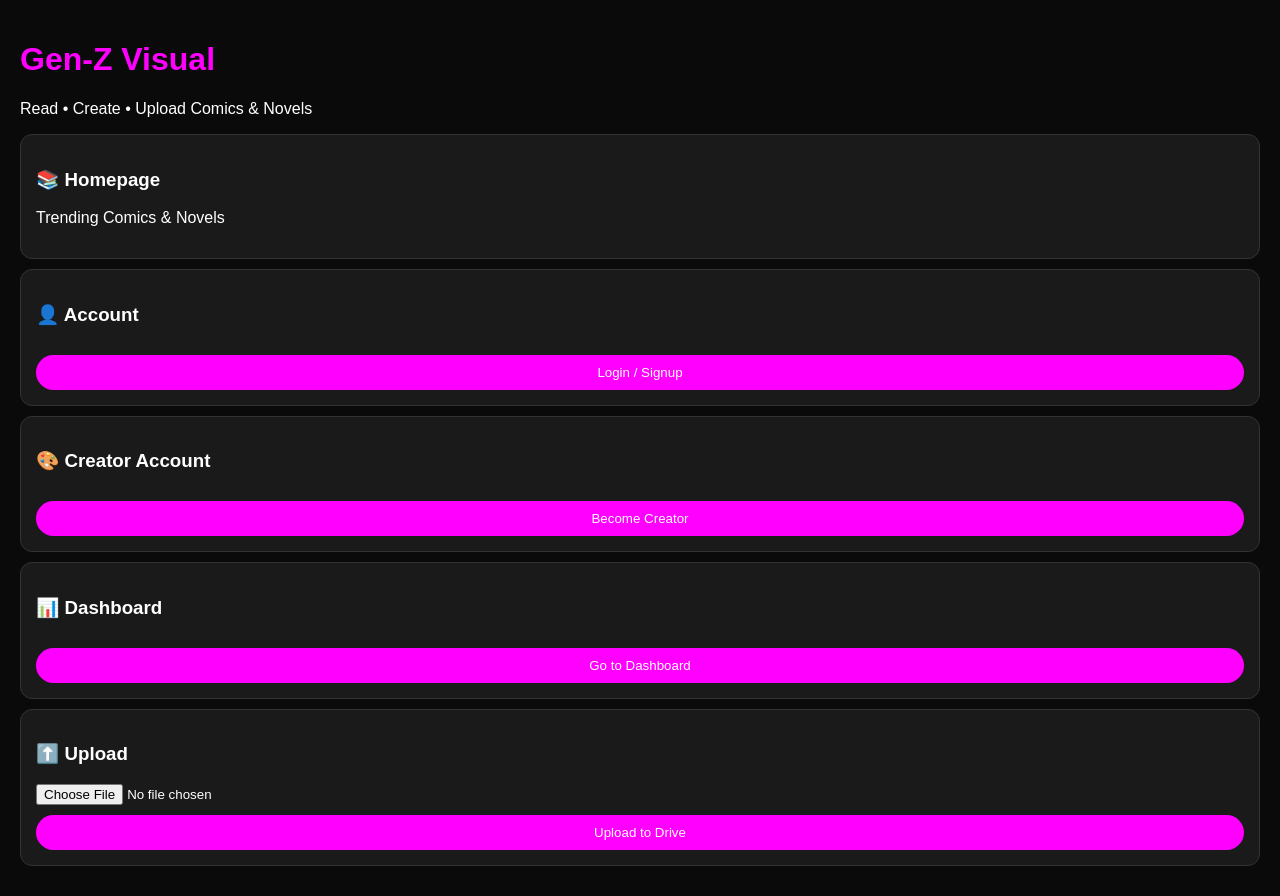
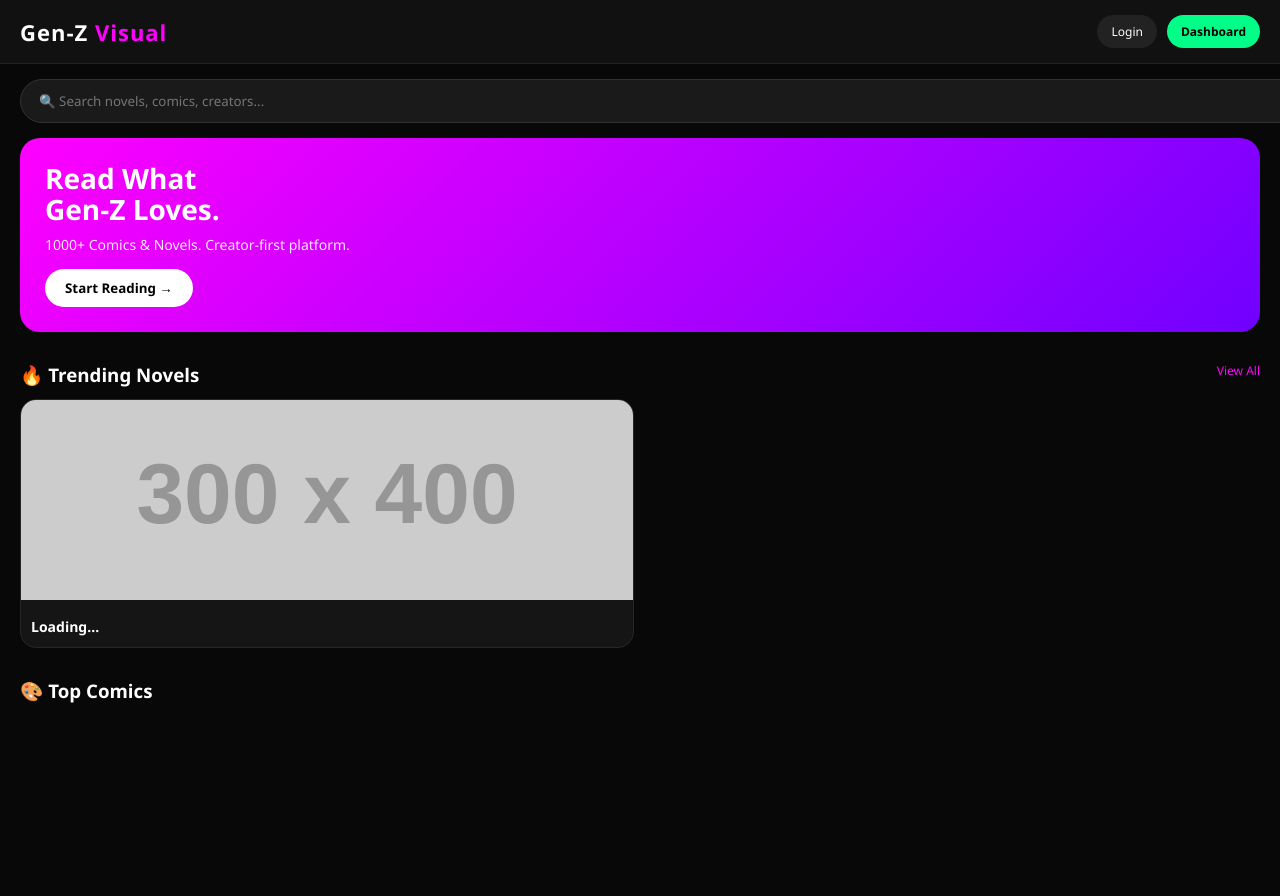
Before and after one commit to xhettriakash1-bot/Gen-Z-Visual, a plain HTML site: page index.html in a window 1280 px wide. After the commit the page ends 810 px from the top, so only its background shows below. Drawn offline with Linux system fonts and the light colour scheme; placeholder pictures from the web are drawn by us.

Commit message:
Update index.html

```diff
--- a/index.html
+++ b/index.html
@@ -1,44 +1,59 @@
 <!DOCTYPE html>
-<html>
+<html lang="en">
 <head>
-<meta name="viewport" content="width=device-width, initial-scale=1">
-<title>Gen-Z Visual</title>
+<meta charset="UTF-8">
+<meta name="viewport" content="width=device-width, initial-scale=1.0">
+<title>Gen-Z Visual - Read Comics & Novels</title>
 <style>
-body{background:#0a0a0a;color:white;font-family:sans-serif;margin:0;padding:20px}
-h1{color:#ff00ff}
-.card{background:#1a1a1a;padding:15px;border-radius:12px;margin:10px 0;border:1px solid #333}
-.btn{background:#ff00ff;color:white;padding:10px 20px;border:none;border-radius:20px;width:100%;margin-top:10px}
+*{margin:0;padding:0;box-sizing:border-box;font-family:'Segoe UI',sans-serif}
+body{background:#080808;color:#fff;overflow-x:hidden}
+header{padding:15px 20px;display:flex;justify-content:space-between;align-items:center;background:rgba(20,20,20,0.8);backdrop-filter:blur(10px);position:sticky;top:0;z-index:100;border-bottom:1px solid #222}
+.logo{font-size:22px;font-weight:900;letter-spacing:1px}
+.logo span{color:#ff00ff}
+.search{width:100%;margin:15px 20px;background:#1a1a1a;border:1px solid #333;border-radius:30px;padding:12px 18px;color:white;outline:none;display:block}
+.hero{margin:15px 20px;background:linear-gradient(135deg,#ff00ff,#7000ff);border-radius:20px;padding:25px}
+.hero h1{font-size:28px;line-height:1.1}
+.hero p{opacity:0.9;margin:10px 0 15px;font-size:14px}
+.hero-btn{background:#fff;color:#000;border:none;padding:10px 20px;border-radius:30px;font-weight:700}
+.section{padding:15px 20px}
+.section-head{display:flex;justify-content:space-between;margin-bottom:12px}
+.grid{display:grid;grid-template-columns:1fr 1fr;gap:12px}
+.card{background:#151515;border:1px solid #262626;border-radius:16px;overflow:hidden;transition:0.3s}
+.card:hover{transform:translateY(-3px);border-color:#ff00ff}
+.card img{width:100%;height:200px;object-fit:cover}
+.card-info{padding:10px}
+.card-info b{font-size:14px}
+.card-info small{color:#888;font-size:11px}
+.badge{display:inline-block;background:#ff00ff22;color:#ff00ff;border:1px solid #ff00ff44;font-size:10px;padding:2px 8px;border-radius:20px;margin-top:5px}
+.nav{position:fixed;bottom:0;left:0;right:0;background:#111;border-top:1px solid #222;display:flex;justify-content:space-around;padding:10px 0;z-index:100}
+.nav a{color:#666;text-decoration:none;font-size:11px;text-align:center}
+.nav a.active{color:#ff00ff}
 </style>
 </head>
 <body>
-<h1>Gen-Z Visual</h1>
-<p>Read • Create • Upload Comics & Novels</p>
 
-<div class="card">
-<h3>📚 Homepage</h3>
-<p>Trending Comics & Novels</p>
+<header>
+<div class="logo">Gen-Z <span>Visual</span></div>
+<div style="display:flex;gap:10px">
+<a href="login.html" style="color:white;text-decoration:none;background:#222;padding:8px 14px;border-radius:20px;font-size:12px">Login</a>
+<a href="dashboard.html" style="color:black;text-decoration:none;background:#00ff88;padding:8px 14px;border-radius:20px;font-size:12px;font-weight:700">Dashboard</a>
+</div>
+</header>
+
+<input class="search" id="searchBox" placeholder="🔍 Search novels, comics, creators..." onkeyup="searchNow()">
+
+<div class="hero">
+<h1>Read What<br>Gen-Z Loves.</h1>
+<p>1000+ Comics & Novels. Creator-first platform.</p>
+<button class="hero-btn" onclick="location.href='novels.html'">Start Reading →</button>
 </div>
 
-<div class="card">
-<h3>👤 Account</h3>
-<button class="btn" onclick="location.href='login.html'">Login / Signup</button>
+<div class="section">
+<div class="section-head"><h3>🔥 Trending Novels</h3><a href="novels.html" style="color:#ff00ff;text-decoration:none;font-size:12px">View All</a></div>
+<div class="grid" id="novelGrid">
+<div class="card"><img src="https://via.placeholder.com/300x400/ff00ff/ffffff?text=Loading..."><div class="card-info"><b>Loading...</b></div></div>
+</div>
 </div>
 
-<div class="card">
-<h3>🎨 Creator Account</h3>
-<button class="btn" onclick="location.href='creator.html'">Become Creator</button>
-</div>
-
-<div class="card">
-<h3>📊 Dashboard</h3>
-<button class="btn" onclick="location.href='dashboard.html'">Go to Dashboard</button>
-</div>
-
-<div class="card">
-<h3>⬆️ Upload</h3>
-<input type="file" id="file"><br>
-<button class="btn" onclick="alert('File will backup to Google Drive after Render connect')">Upload to Drive</button>
-</div>
-
-</body>
-</html>
+<div class="section" style="margin-bottom:80px">
+<div class="section-head"><h3>🎨 Top Comics</h3><a href="novels.html" style="color:#00
```
